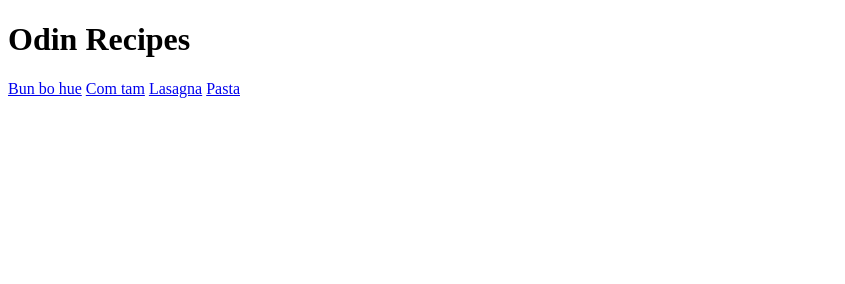
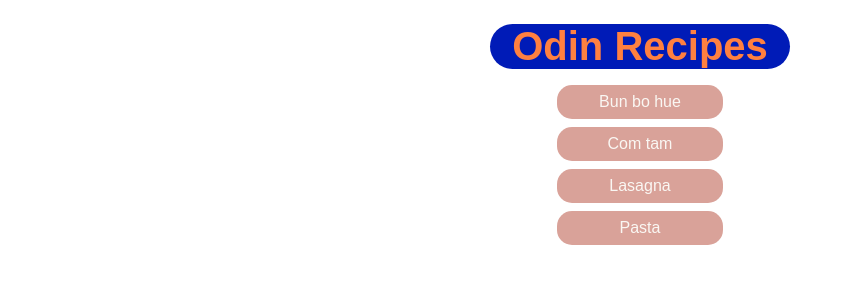
Before and after one commit to d1nhnguyen/odin-recipes, a plain HTML site: page index.html in a window 1280 px wide. Shown: the whole page, without its empty margins (0-845 px from the left). Drawn offline with Linux system fonts and the light colour scheme.

Commit message:
add style.css and change index.html

```diff
--- a/index.html
+++ b/index.html
@@ -3,13 +3,18 @@
 <head>
     <meta charset="UTF-8">
     <meta name="viewport" content="width=device-width, initial-scale=1.0">
+    <link rel="stylesheet" href="style.css">
     <title>Odin recipes</title>
 </head>
 <body>
-    <h1>Odin Recipes</h1>
-    <a href="recipes/bun-bo-hue.html">Bun bo hue</a>
-    <a href="recipes/com-tam.html">Com tam</a>
-    <a href="recipes/lasagna.html">Lasagna</a>
-    <a href="recipes/pasta.html">Pasta</a>
+    <div class="content"> <div class="title"><h1>Odin Recipes</h1></div>
+    <div class="list">
+        <ul>
+            <a href="recipes/bun-bo-hue.html"><li>Bun bo hue</li></a>
+            <a href="recipes/com-tam.html"><li>Com tam</li></a>
+            <a href="recipes/lasagna.html"><li>Lasagna</li></a>
+            <a href="recipes/pasta.html"><li>Pasta</li></a>
+         </ul>
+    </div></div>
 </body>
 </html>
--- /dev/null
+++ b/style.css
@@ -0,0 +1,84 @@
+* {
+    font-family: Arial, Helvetica, sans-serif;
+    padding: 0%;
+    margin: 0;
+}
+
+.content {
+    padding: 8px;
+    text-align: center;
+    margin: 16px auto;
+}
+
+.title {
+    width: 300px;
+    background-color: #001bb7;
+    color: #ff8040;
+    text-align: center;
+    font-size: 20px;
+    margin: 0 auto;
+    border-radius: 30px;
+}
+
+.list {
+    margin: 16px auto;
+    text-align: center;
+    color: #faf7fa;
+}
+
+ul {
+    list-style: none;
+}
+
+li {
+    display: block;
+    width: 150px;
+    padding: 8px;
+    background-color: #d9a299;
+    margin: 8px auto;
+    border-radius: 15px;
+}
+
+li:hover {
+    display: block;
+    width: 150px;
+    padding: 8px;
+    background-color: rgb(104, 94, 94);
+    margin: 8px auto;
+    border-radius: 15px;
+    color: orangered;
+}
+
+li:visited {
+    display: block;
+    width: 150px;
+    padding: 8px;
+    background-color: rgb(149, 131, 199);
+    margin: 8px auto;
+    border-radius: 15px;
+    color: black;
+}
+
+a{
+    text-decoration: none;
+}
+
+a:link {
+    color: #faf7f3;
+}
+
+a:link {
+    color: #faf7f3;
+}
+
+
+a:hover {
+    color: black;
+    background-color: greenyellow;
+}
+
+img {
+    display: block;
+    width: 300px;
+    height: auto;
+}
```
Also changed, not shown: recipes/bun-bo-hue.html (+1 -0 lines), recipes/com-tam.html (+1 -0 lines), recipes/lasagna.html (+1 -0 lines), recipes/pasta.html (+1 -0 lines).
